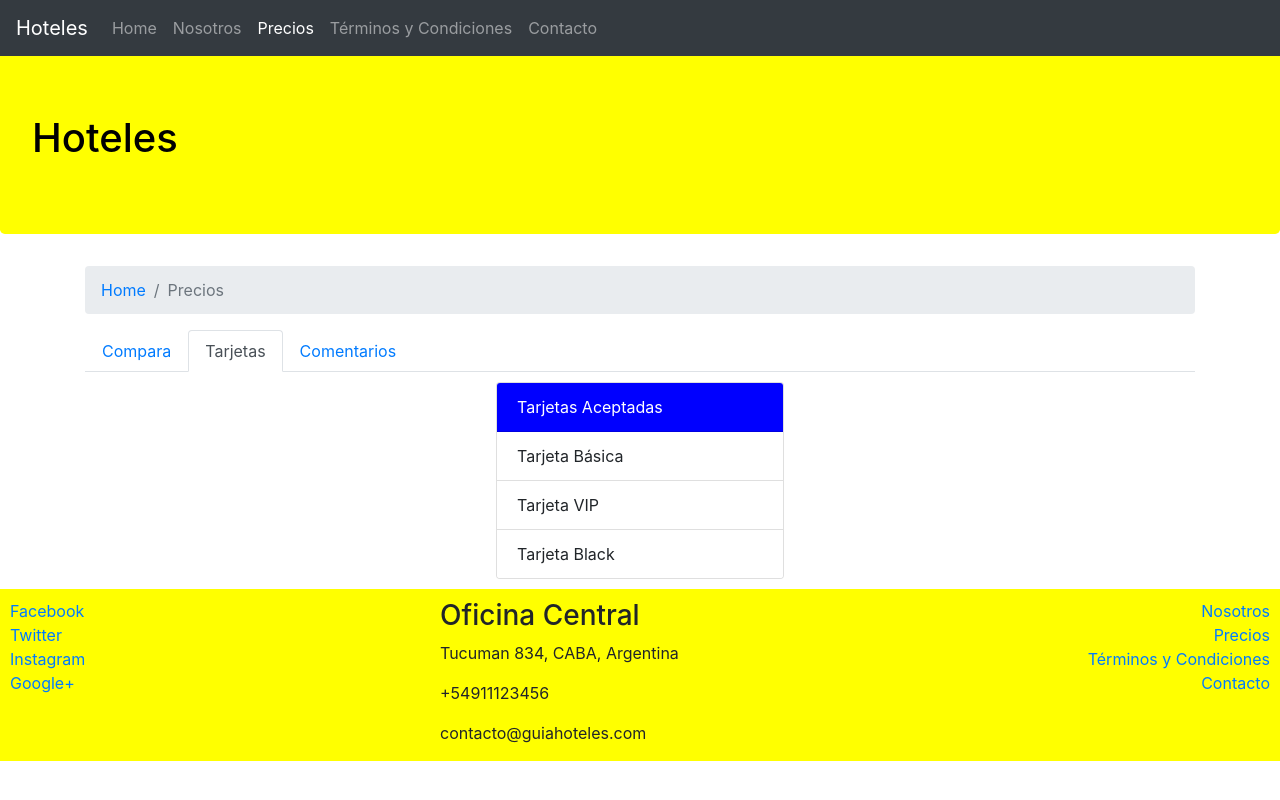
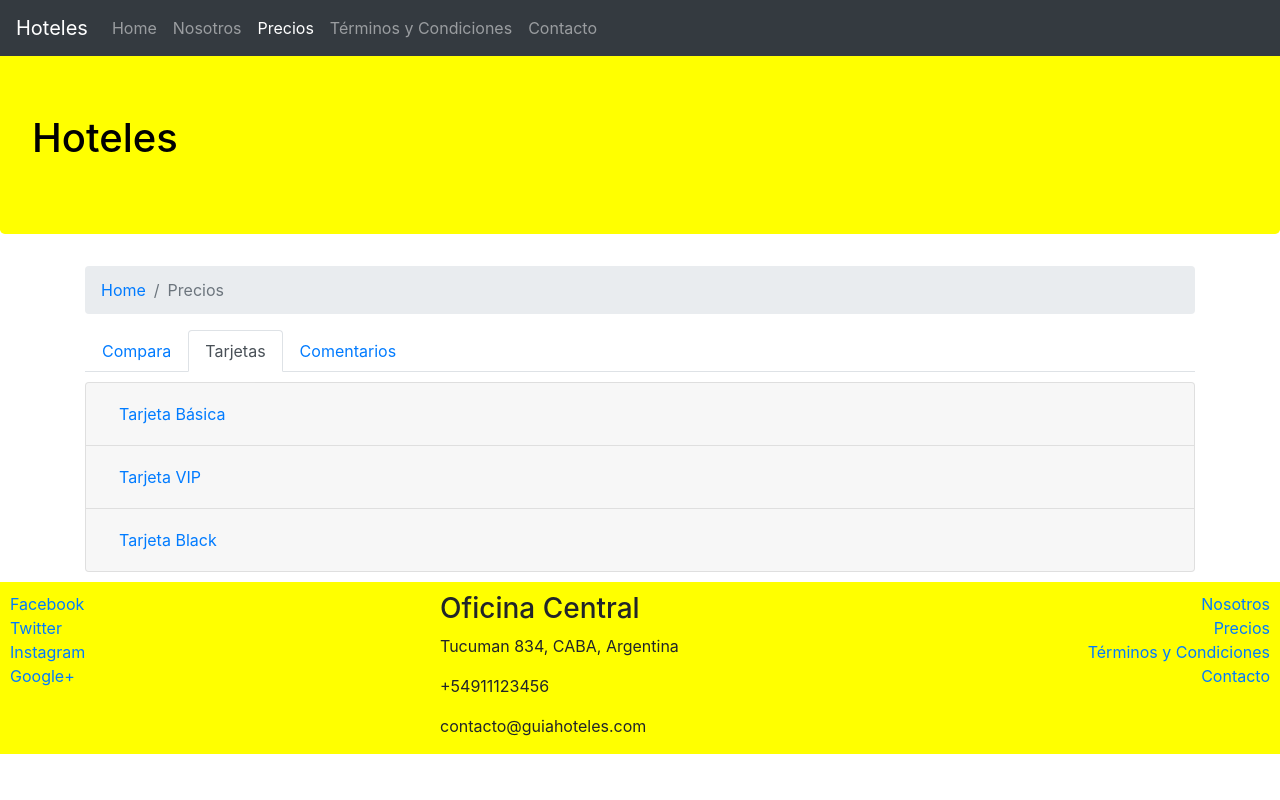
Before and after one commit to leonardo-teles/guia-hoteles, a website: page precios.html in a window 1280 px wide. Both pictures are taken after a click on the tab "Tarjetas". Drawn offline with nearby package versions, Linux system fonts and the light colour scheme; a web font is replaced by a local one.

Commit message:
Trabajando con Accordions

```diff
--- a/precios.html
+++ b/precios.html
@@ -126,17 +126,56 @@
                 </div>
             </div>
             <div class="tab-pane fade" id="tarjeta" role="tabpanel" aria-labelledby="tarjeta-tab">
-                <div class="d-flex justify-content-center">
-                    <div class="card" style="width: 18rem;">
-                        <div class="card-header" style="background-color: blue; color: white;">
-                            Tarjetas Aceptadas
+                <div class="accordion" id="accordionTarjetas">
+                    <div class="card">
+                        <div class="card-header" id="headingOne">
+                            <h5 class="mb-0">
+                                <button class="btn btn-link" type="button" data-toggle="collapse" data-target="#collapseBasica" aria-expanded="true" aria-controls="collapseBasica">
+                                    Tarjeta Básica
+                                </button>
+                            </h5>
                         </div>
-                        <ul class="list-group list-group-flush">
-                            <li class="list-group-item">Tarjeta Básica</li>
-                            <li class="list-group-item">Tarjeta VIP</li>
-                            <li class="list-group-item">Tarjeta Black</li>
-                        </ul>
+
+                        <div class="collapse" id="collapseBasica" aria-labelledby="headingOne" data-parent="#accordionTarjetas">
+                            <div class="card-body">
+                                Podes reservar en 3 cuotas sin interés.
+                            </div>
+                        </div>
                     </div>
+                    <div class="card">
+                        <div class="card-header" id="headingTwo">
+                            <h5 class="mb-0">
+                                <button class="btn btn-link" type="button" data-toggle="collapse" data-target="#collapseVIP" aria-expanded="true" aria-controls="collapseBasica">
+                                    Tarjeta VIP
+                                </button>
+                            </h5>
+                        </div>
+
+                        <div class="collapse" id="collapseVIP" aria-labelledby="headingTow" data-parent="#accordionTarjetas">
+                            <div class="card-body">
+                                Podes reservar en 6 cuotas sin interés.
+                                Al llegar, recibirás una canastra de obsequios para disfrutar con tu familia.
+                            </div>
+                        </div>
+                    </div>
+                    <div class="card">
+                        <div class="card-header" id="headingThree">
+                            <h5 class="mb-0">
+                                <button class="btn btn-link" type="button" data-toggle="collapse" data-target="#collapseBlack" aria-expanded="true" aria-controls="collapseBasica">
+                                    Tarjeta Black
+                                </button>
+                            </h5>
+                        </div>
+
+                        <div class="collapse" id="collapseBlack" aria-labelledby="headingThree" data-parent="#accordionTarjetas">
+                            <div class="card-body">
+                                Podes reservar en 12 cuotas sin interés.
+                                Al llegar, recibirás una canastra de obsequios para disfrutar con tu familia y un acceso al
+                                gimnasio y spa todos los días de tus vacaciones.
+                            </div>
+                        </div>
+                    </div>
+
                 </div>
             </div>
             <div class="tab-pane fade" id="comentario" role="tabpanel" aria-labelledby="comentario-tab">
```
